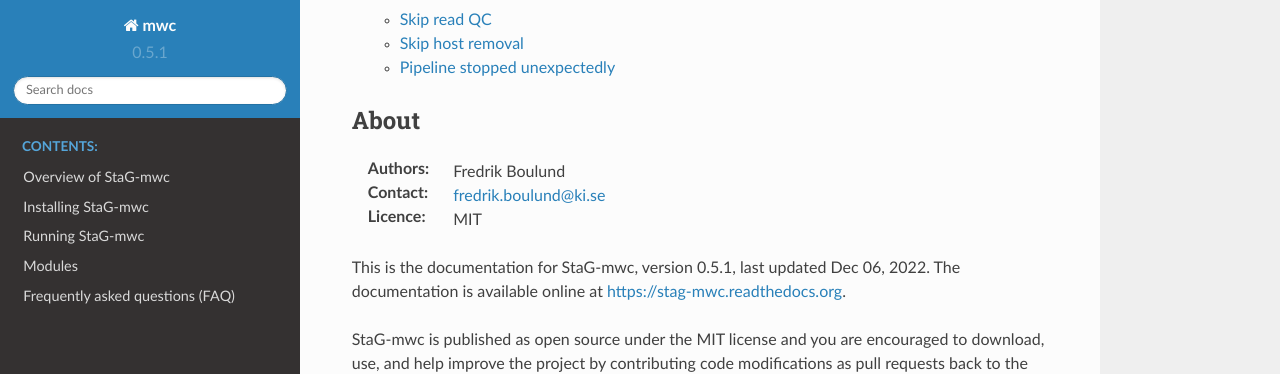
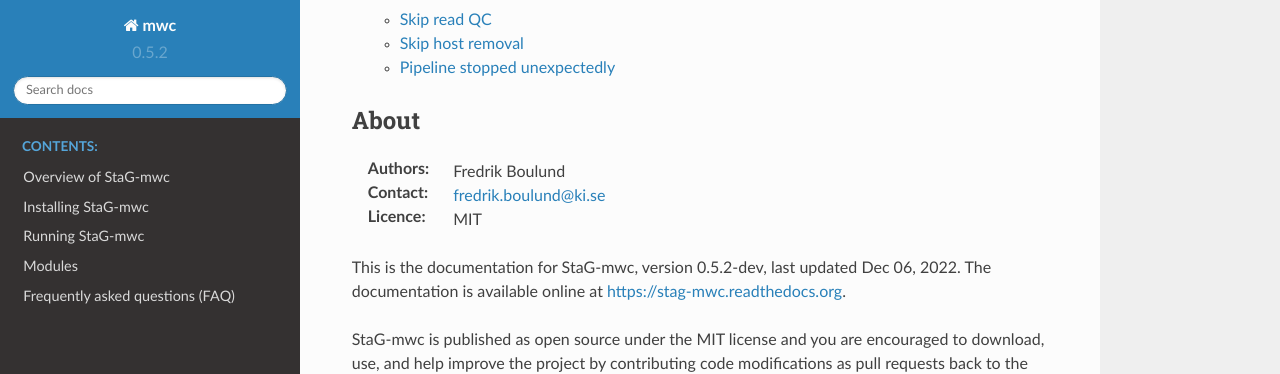
Before and after one commit to ctmrbio/stag-mwc, a Sphinx documentation site: the page built from docs/source/index.rst, in a window 1280 px wide and 900 px high, scrolled down 1124 px. Shown: the top 374 px of the window. Built offline with Sphinx 7.4.7 and the Read the Docs theme 2.0.0, drawn with Linux system fonts in a browser that asks for light colours.

Commit message:
Prepare for 0.5.2 developments

```diff
--- a/docs/source/conf.py
+++ b/docs/source/conf.py
@@ -56,9 +56,9 @@
 # built documents.
 #
 # The short X.Y version.
-version = '0.5.1'
+version = '0.5.2'
 # The full version, including alpha/beta/rc tags.
-release = '0.5.1'
+release = '0.5.2-dev'
 
 # reStructuredText prolog contains a string of reStructuredText that will be
 # included at the beginning of every source file that is read.
```
Also changed, not shown: CHANGELOG.md (+10 -0 lines), 1 other file.
